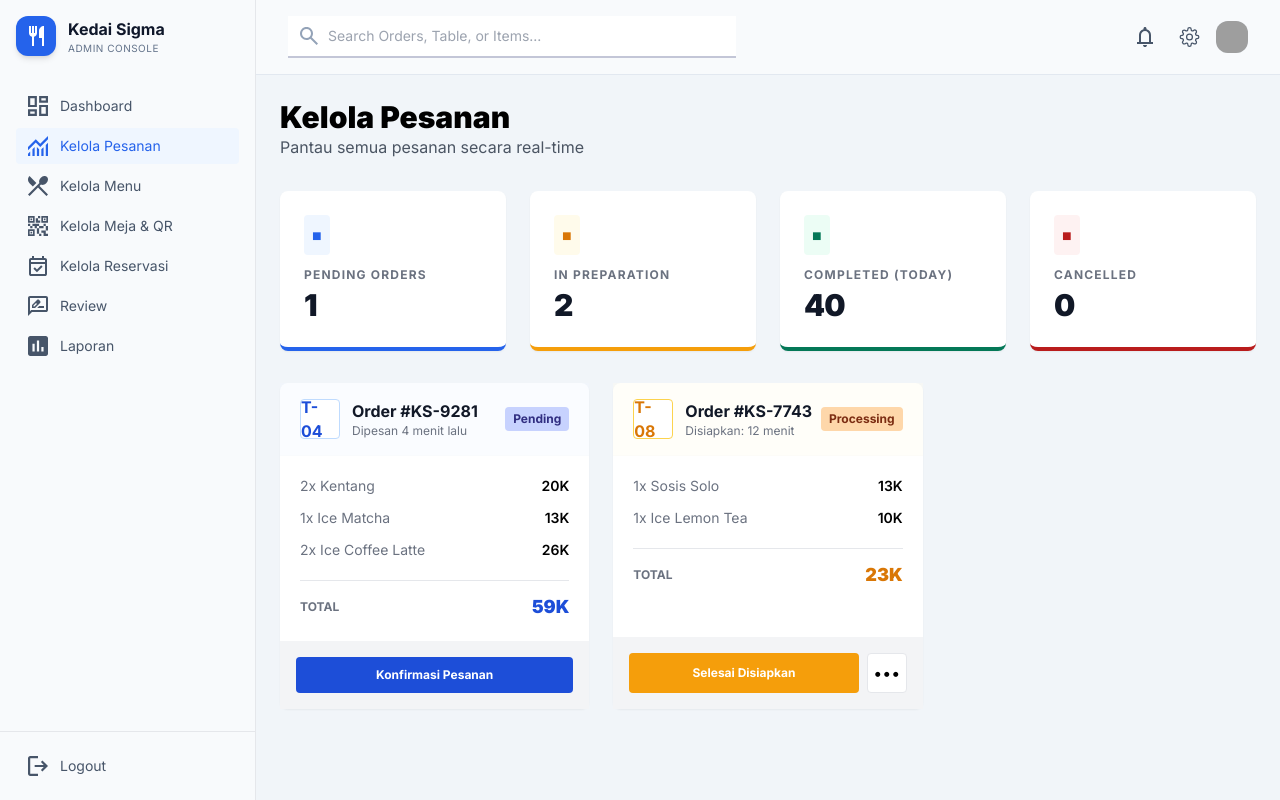
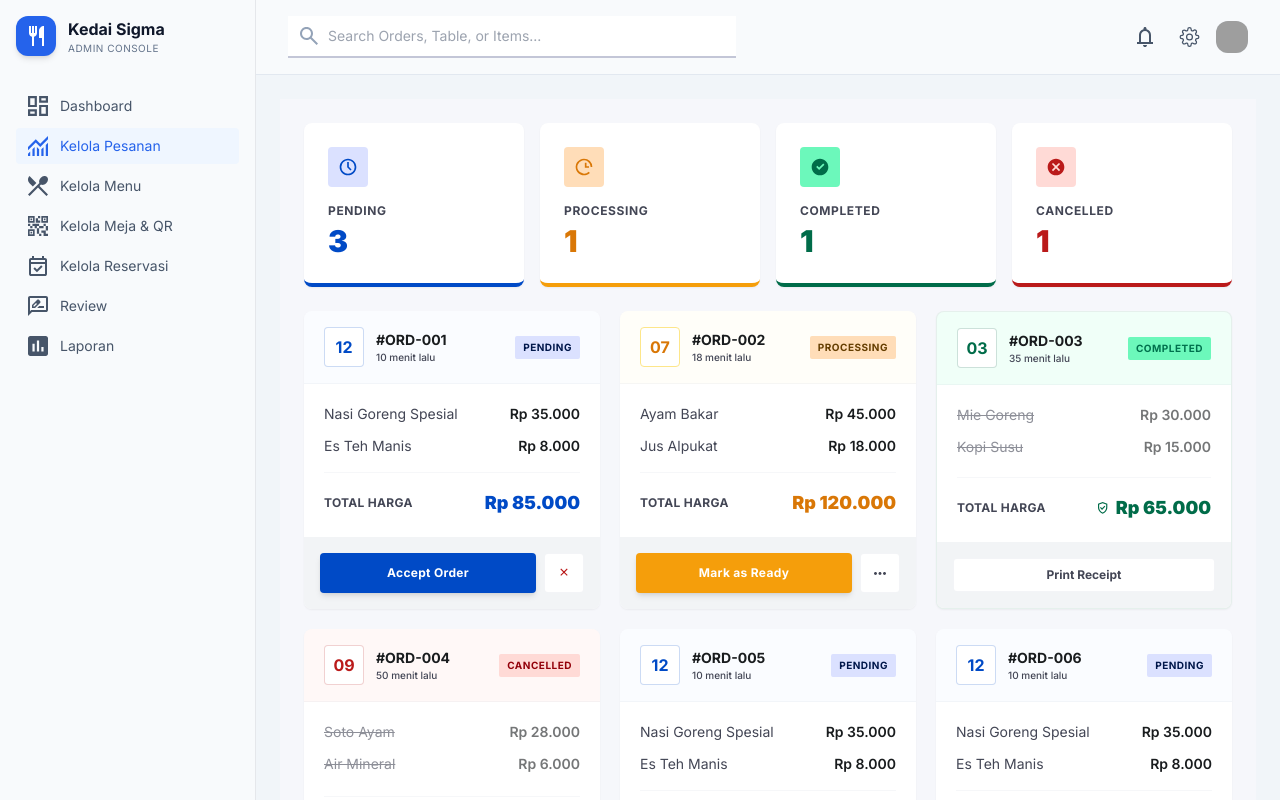
Before and after one commit to mkrisna1/web-kedai-sigma-frontend, a React (Vite) app: page /admin/pesanan in a window 1280 px wide. Shown: the top 800 px of the page. Built offline with nearby package versions, Linux system fonts and the light colour scheme; grey boxes are pictures that could not be loaded.

Commit message:
menyempunakan Pesanan.jsx

```diff
--- a/index.html
+++ b/index.html
@@ -5,14 +5,20 @@
     <link rel="icon" type="image/svg+xml" href="/favicon.svg" />
     <meta name="viewport" content="width=device-width, initial-scale=1.0" />
     <title>kedai-sigma-app</title>
+
+    <link
+      href="https://fonts.googleapis.com/css2?family=Inter:wght@400;500;600;700;900&display=swap"
+      rel="stylesheet"
+    />
+
+    <link
+      rel="stylesheet"
+      href="https://cdnjs.cloudflare.com/ajax/libs/font-awesome/6.5.0/css/all.min.css"
+    />
   </head>
+
   <body>
     <div id="root"></div>
     <script type="module" src="/src/main.jsx"></script>
   </body>
 </html>
-<link href="https://fonts.googleapis.com/css2?family=Inter:wght@400;500;600;700;900&display=swap" rel="stylesheet" />
-<link
-  rel="stylesheet"
-  href="https://cdnjs.cloudflare.com/ajax/libs/font-awesome/6.5.0/css/all.min.css"
-/>
--- a/src/App.css
+++ b/src/App.css
@@ -1,9 +1,7 @@
-@import url('https://fonts.googleapis.com/css2?family=Inter:wght@400;500;600;700;900&display=swap');
-
 @tailwind base;
 @tailwind components;
 @tailwind utilities;
 
 body {
-  font-family: "Inter", sans-serif;
+  font-family: 'Inter', sans-serif;
 }
--- a/src/features/admin/pages/Pesanan.jsx
+++ b/src/features/admin/pages/Pesanan.jsx
@@ -1,125 +1,165 @@
-import { useState } from "react";
+const cn = (...classes) => classes.filter(Boolean).join(" ");
 
-/* =========================
-   DATA
-========================= */
-const STATS = [
-  { label: "Pending Orders", value: 1, color: "border-blue-600", iconBg: "bg-blue-50", iconColor: "text-blue-600", valColor: "text-gray-900" },
-  { label: "In Preparation", value: 2, color: "border-amber-500", iconBg: "bg-amber-50", iconColor: "text-amber-600", valColor: "text-gray-900" },
-  { label: "Completed (Today)", value: 40, color: "border-emerald-700", iconBg: "bg-emerald-50", iconColor: "text-emerald-700", valColor: "text-gray-900" },
-  { label: "Cancelled", value: 0, color: "border-red-700", iconBg: "bg-red-50", iconColor: "text-red-700", valColor: "text-gray-900" },
-];
+const statusConfig = {
+  pending: {
+    badge: { bg: "bg-[#DBE1FF]", text: "text-[#00174B]", label: "Pending" },
+    headerBg: "bg-[rgba(239,246,255,0.30)]",
+    tableBorder: "border-[rgba(0,74,198,0.20)]",
+    tableText: "text-[#004AC6]",
+    tableBg: "bg-white",
+    totalColor: "text-[#004AC6]",
+  },
+  processing: {
+    badge: { bg: "bg-[#FFDDB8]", text: "text-[#653E00]", label: "Processing" },
+    headerBg: "bg-[rgba(255,251,235,0.30)]",
+    tableBorder: "border-[#FDE68A]",
+    tableText: "text-[#D97706]",
+    tableBg: "bg-white",
+    totalColor: "text-[#D97706]",
+  },
+  completed: {
+    badge: { bg: "bg-[#6CF8BB]", text: "text-[#00714D]", label: "Completed" },
+    headerBg: "bg-[rgba(108,248,187,0.10)]",
+    tableBorder: "border-[rgba(0,108,73,0.20)]",
+    tableText: "text-[#006C49]",
+    tableBg: "bg-white",
+    totalColor: "text-[#006C49]",
+  },
+  cancelled: {
+    badge: { bg: "bg-[#FFDAD6]", text: "text-[#93000A]", label: "Cancelled" },
+    headerBg: "bg-[rgba(255,218,214,0.20)]",
+    tableBorder: "border-[rgba(186,26,26,0.20)]",
+    tableText: "text-[#BA1A1A]",
+    tableBg: "bg-white",
+    totalColor: "text-[#BA1A1A]",
+  },
+};
 
-const ORDERS = [
-  {
-    id: "KS-9281",
-    table: "T-04",
-    tableColor: "border-blue-200 text-blue-700",
-    time: "Dipesan 4 menit lalu",
-    status: "Pending",
-    statusBg: "bg-indigo-200 text-indigo-900",
-    headerBg: "bg-blue-50/30",
-    items: [
-      { name: "2x Kentang", price: "20K" },
-      { name: "1x Ice Matcha", price: "13K" },
-      { name: "2x Ice Coffee Latte", price: "26K" },
-    ],
-    total: "59K",
-    totalColor: "text-blue-700",
-    primaryBtn: { label: "Konfirmasi Pesanan", bg: "bg-blue-700 hover:bg-blue-800 text-white", width: "w-full" },
-    secondaryBtn: null,
-    strikethrough: false,
-  },
-  {
-    id: "KS-7743",
-    table: "T-08",
-    tableColor: "border-amber-300 text-amber-600",
-    time: "Disiapkan: 12 menit",
-    status: "Processing",
-    statusBg: "bg-orange-200 text-orange-900",
-    headerBg: "bg-amber-50/30",
-    items: [
-      { name: "1x Sosis Solo", price: "13K" },
-      { name: "1x Ice Lemon Tea", price: "10K" },
-    ],
-    total: "23K",
-    totalColor: "text-amber-600",
-    primaryBtn: { label: "Selesai Disiapkan", bg: "bg-amber-500 hover:bg-amber-600 text-white", width: "flex-1" },
-    secondaryBtn: true,
-    strikethrough: false,
-  },
-];
+const ClockIcon = () => (
+  <svg width="20" height="20" viewBox="0 0 24 24" fill="none">
+    <path d="M12 22C6.477 22 2 17.523 2 12S6.477 2 12 2s10 4.477 10 10-4.477 10-10 10Zm0-2a8 8 0 1 0 0-16 8 8 0 0 0 0 16Zm1-8.414 3.293 3.293-1.414 1.414L11 12.414V6h2v5.586Z" fill="currentColor" />
+  </svg>
+);
 
-/* =========================
-   COMPONENTS
-========================= */
-function StatCard({ label, value, color, iconBg, iconColor, valColor }) {
+const ProcessingIcon = () => (
+  <svg width="20" height="20" viewBox="0 0 24 24" fill="none">
+    <path d="M12 2a10 10 0 0 1 10 10h-2a8 8 0 1 0-2.343 5.657l1.414 1.414A10 10 0 1 1 12 2Zm1 5v6h5v-2h-3V7h-2Z" fill="currentColor" />
+  </svg>
+);
+
+const CheckIcon = () => (
+  <svg width="20" height="20" viewBox="0 0 24 24" fill="none">
+    <path d="M12 22C6.477 22 2 17.523 2 12S6.477 2 12 2s10 4.477 10 10-4.477 10-10 10Zm-1.05-6.464 6.364-6.364-1.414-1.414-4.95 4.95-2.121-2.122-1.414 1.414 3.535 3.536Z" fill="currentColor" />
+  </svg>
+);
+
+const XIcon = () => (
+  <svg width="20" height="20" viewBox="0 0 24 24" fill="none">
+    <path d="M12 22C6.477 22 2 17.523 2 12S6.477 2 12 2s10 4.477 10 10-4.477 10-10 10Zm3.536-14.95L12 10.586 8.464 7.05 7.05 8.464 10.586 12 7.05 15.536l1.414 1.414L12 13.414l3.536 3.536 1.414-1.414L13.414 12l3.536-3.536-1.414-1.414Z" fill="currentColor" />
+  </svg>
+);
+
+const CancelIcon = () => (
+  <svg width="14" height="14" viewBox="0 0 24 24" fill="none">
+    <path d="M18.3 5.71 16.89 4.3 12 9.17 7.11 4.3 5.7 5.71 10.59 10.6 5.7 15.49 7.11 16.9 12 12.01 16.89 16.9 18.3 15.49 13.41 10.6 18.3 5.71Z" fill="currentColor" />
+  </svg>
+);
+
+const ShieldIcon = () => (
+  <svg width="10" height="12" viewBox="0 0 10 12" fill="none">
+    <path d="M4.05417 7.90417L7.35 4.60833L6.51875 3.77708L4.05417 6.24167L2.82917 5.01667L1.99792 5.84792L4.05417 7.90417ZM4.66667 11.6667C3.31528 11.3264 2.19965 10.551 1.31979 9.34062C0.439931 8.13021 0 6.78611 0 5.30833V1.75L4.66667 0L9.33333 1.75V5.30833C9.33333 6.78611 8.8934 8.13021 8.01354 9.34062C7.13368 10.551 6.01806 11.3264 4.66667 11.6667ZM4.66667 10.4417C5.67778 10.1208 6.51389 9.47917 7.175 8.51667C7.83611 7.55417 8.16667 6.48472 8.16667 5.30833V2.55208L4.66667 1.23958L1.16667 2.55208V5.30833C1.16667 6.48472 1.49722 7.55417 2.15833 8.51667C2.81944 9.47917 3.65556 10.1208 4.66667 10.4417Z" fill="#006C49" />
+  </svg>
+);
+
+const DotsIcon = () => (
+  <svg width="12" height="3" viewBox="0 0 12 3" fill="none">
+    <path d="M1.5 3C1.0875 3 0.734375 2.85313 0.440625 2.55938C0.146875 2.26562 0 1.9125 0 1.5C0 1.0875 0.146875 0.734375 0.440625 0.440625C0.734375 0.146875 1.0875 0 1.5 0C1.9125 0 2.26562 0.146875 2.55938 0.440625C2.85313 0.734375 3 1.0875 3 1.5C3 1.9125 2.85313 2.26562 2.55938 2.55938C2.26562 2.85313 1.9125 3 1.5 3ZM6 3C5.5875 3 5.23438 2.85313 4.94063 2.55938C4.64688 2.26562 4.5 1.9125 4.5 1.5C4.5 1.0875 4.64688 0.734375 4.94063 0.440625C5.23438 0.146875 5.5875 0 6 0C6.4125 0 6.76562 0.146875 7.05937 0.440625C7.35312 0.734375 7.5 1.0875 7.5 1.5C7.5 1.9125 7.35312 2.26562 7.05937 2.55938C6.76562 2.85313 6.4125 3 6 3ZM10.5 3C10.0875 3 9.73438 2.85313 9.44063 2.55938C9.14688 2.26562 9 1.9125 9 1.5C9 1.0875 9.14688 0.734375 9.44063 0.440625C9.73438 0.146875 10.0875 0 10.5 0C10.9125 0 11.2656 0.146875 11.5594 0.440625C11.8531 0.734375 12 1.0875 12 1.5C12 1.9125 11.8531 2.26562 11.5594 2.55938C11.2656 2.85313 10.9125 3 10.5 3Z" fill="#434655" />
+  </svg>
+);
+
+function StatCard({ label, value, icon, accentColor, valueColor }) {
   return (
-    <div className={`flex-1 bg-white rounded-lg shadow-sm border-b-4 ${color} p-6 flex flex-col gap-1`}>
-      <div className={`rounded p-2 w-fit ${iconBg}`}>
-        <span className={`${iconColor}`}>■</span>
-      </div>
-
-      <p className="text-xs font-bold tracking-widest uppercase text-gray-500 mt-2">
-        {label}
-      </p>
-
-      <p className={`text-3xl font-black tracking-tight ${valColor}`}>
-        {value}
-      </p>
+    <div className={cn("flex flex-col gap-1 p-6 rounded-lg bg-white shadow-sm border-b-4", accentColor)}>
+      <div className="flex justify-between items-start">{icon}</div>
+      <p className="text-[#434655] text-xs font-bold leading-4 tracking-[0.6px] uppercase mt-3">{label}</p>
+      <p className={cn("text-3xl font-black leading-9", valueColor)}>{value}</p>
     </div>
   );
 }
 
-function OrderCard({ order }) {
+function OrderCard({ tableNumber, orderId, timeLabel, status, items, total }) {
+  const cfg = statusConfig[status] ?? statusConfig.pending;
+  const isCompleted = status === "completed";
+  const isCancelled = status === "cancelled";
+  const isDimmed = isCompleted || isCancelled;
+
   return (
-    <div className="bg-white rounded-lg shadow-sm flex flex-col">
+    <div className={cn("flex flex-col rounded-lg bg-white shadow-sm overflow-hidden", isCompleted && "border border-[rgba(0,108,73,0.10)]")}>
+      <div className={cn("flex items-center justify-between px-5 py-4 border-b border-[rgba(195,198,215,0.15)]", cfg.headerBg)}>
+        <div className="flex items-center gap-3">
+          <div className={cn("flex items-center justify-center w-10 h-10 rounded border font-bold text-base", cfg.tableBorder, cfg.tableText, cfg.tableBg)}>
+            {tableNumber}
+          </div>
 
-      {/* Header */}
-      <div className={`flex justify-between items-center px-5 py-4 ${order.headerBg} border-b border-gray-100/20`}>
-        <div className="flex items-center gap-3">
-          <div className={`w-10 h-10 bg-white border rounded flex items-center justify-center font-bold ${order.tableColor}`}>
-            {order.table}
-          </div>
-          <div>
-            <p className="font-bold text-gray-900">Order #{order.id}</p>
-            <p className="text-xs text-gray-500">{order.time}</p>
+          <div className="flex flex-col">
+            <span className="text-[#191C1E] text-sm font-bold leading-5">{orderId}</span>
+            <span className="text-[#434655] text-[10px] font-medium leading-[15px]">{timeLabel}</span>
           </div>
         </div>
 
-        <span className={`text-xs font-bold px-2 py-1 rounded ${order.statusBg}`}>
-          {order.status}
+        <span className={cn("px-2 py-1 rounded-sm text-[10px] font-bold leading-[15px] tracking-[0.5px] uppercase", cfg.badge.bg, cfg.badge.text)}>
+          {cfg.badge.label}
         </span>
       </div>
 
-      {/* Items */}
-      <div className="p-5 flex flex-col gap-3 flex-1">
-        {order.items.map((item, i) => (
-          <div key={i} className="flex justify-between text-sm">
-            <span className="text-gray-500">{item.name}</span>
-            <span className="font-semibold">{item.price}</span>
+      <div className="flex flex-col gap-4 px-5 py-5 flex-1">
+        <div className="flex flex-col gap-3">
+          {items.map((item, idx) => (
+            <div key={`${item.name}-${idx}`} className={cn("flex justify-between items-start", isDimmed && "opacity-60")}>
+              <span className={cn("text-[#434655] text-sm leading-5", isDimmed && "line-through")}>{item.name}</span>
+              <span className="text-[#191C1E] text-sm font-semibold leading-5 flex-shrink-0 ml-2">{item.price}</span>
+            </div>
+          ))}
+        </div>
+
+        <div className="flex justify-between items-center pt-4 border-t border-[rgba(195,198,215,0.15)] mt-auto">
+          <span className="text-[#434655] text-xs font-bold leading-4 uppercase tracking-wide">Total Harga</span>
+
+          <div className="flex items-center gap-2">
+            {isCompleted && <ShieldIcon />}
+            <span className={cn("text-lg font-black leading-7", cfg.totalColor)}>{total}</span>
           </div>
-        ))}
-
-        <div className="border-t pt-3 flex justify-between items-center mt-2">
-          <span className="text-xs font-bold uppercase text-gray-500">
-            Total
-          </span>
-          <span className={`text-lg font-black ${order.totalColor}`}>
-            {order.total}
-          </span>
         </div>
       </div>
 
-      {/* Footer */}
-      <div className="bg-gray-100 px-4 py-4 flex gap-2">
-        <button className={`flex-1 py-2.5 rounded text-xs font-bold ${order.primaryBtn.bg}`}>
-          {order.primaryBtn.label}
-        </button>
+      <div className="px-4 py-4 bg-[#F2F4F6] flex gap-2">
+        {status === "pending" && (
+          <>
+            <button className="flex-1 py-3 rounded bg-[#004AC6] text-white text-xs font-bold tracking-wide shadow-md hover:bg-blue-800 transition-colors">
+              Accept Order
+            </button>
 
-        {order.secondaryBtn && (
-          <button className="w-10 h-10 bg-white border rounded flex items-center justify-center">
-            •••
+            <button className="flex items-center justify-center w-10 h-10 rounded border border-[rgba(195,198,215,0.20)] bg-white text-[#BA1A1A] hover:bg-red-50 transition-colors flex-shrink-0">
+              <CancelIcon />
+            </button>
+          </>
+        )}
+
+        {status === "processing" && (
+          <>
+            <button className="flex-1 py-3 rounded bg-[#F59E0B] text-white text-xs font-bold tracking-wide shadow-md hover:bg-amber-500 transition-colors">
+              Mark as Ready
+            </button>
+
+            <button className="flex items-center justify-center w-10 h-10 rounded border border-[rgba(195,198,215,0.20)] bg-white hover:bg-slate-50 transition-colors flex-shrink-0">
+              <DotsIcon />
+            </button>
+          </>
+        )}
+
+        {(isCompleted || isCancelled) && (
+          <button className="flex-1 py-2 rounded border border-[rgba(195,198,215,0.20)] bg-white text-[#434655] text-xs font-bold hover:bg-slate-50 transition-colors">
+            Print Receipt
           </button>
         )}
       </div>
@@ -127,34 +167,90 @@ function OrderCard({ order }) {
   );
 }
 
-/* =========================
-   PAGE (CONTENT ONLY)
-========================= */
 export default function Pesanan() {
+  const orders = [
+    {
+      tableNumber: "12",
+      orderId: "#ORD-001",
+      timeLabel: "10 menit lalu",
+      status: "pending",
+      total: "Rp 85.000",
+      items: [
+        { name: "Nasi Goreng Spesial", price: "Rp 35.000" },
+        { name: "Es Teh Manis", price: "Rp 8.000" },
+      ],
+    },
+    {
+      tableNumber: "07",
+      orderId: "#ORD-002",
+      timeLabel: "18 menit lalu",
+      status: "processing",
+      total: "Rp 120.000",
+      items: [
+        { name: "Ayam Bakar", price: "Rp 45.000" },
+        { name: "Jus Alpukat", price: "Rp 18.000" },
+      ],
+    },
+    {
+      tableNumber: "03",
+      orderId: "#ORD-003",
+      timeLabel: "35 menit lalu",
+      status: "completed",
+      total: "Rp 65.000",
+      items: [
+        { name: "Mie Goreng", price: "Rp 30.000" },
+        { name: "Kopi Susu", price: "Rp 15.000" },
+      ],
+    },
+    {
+      tableNumber: "09",
+      orderId: "#ORD-004",
+      timeLabel: "50 menit lalu",
+      status: "cancelled",
+      total: "Rp 42.000",
+      items: [
+        { name: "Soto Ayam", price: "Rp 28.000" },
+        { name: "Air Mineral", price: "Rp 6.000" },
+      ],
+    },
+    {
+      tableNumber: "12",
+      orderId: "#ORD-005",
+      timeLabel: "10 menit lalu",
+      status: "pending",
+      total: "Rp 85.000",
+      items: [
+        { name: "Nasi Goreng Spesial", price: "Rp 35.000" },
+        { name: "Es Teh Manis", price: "Rp 8.000" },
+      ],
+    },
+    {
+      tableNumber: "12",
+      orderId: "#ORD-006",
+      timeLabel: "10 menit lalu",
+      status: "pending",
+      total: "Rp 85.000",
+      items: [
+        { name: "Nasi Goreng Spesial", price: "Rp 35.000" },
+        { name: "Es Teh Manis", price: "Rp 8.000" },
+      ],
+    },
+  ];
+
   return (
-    <div className="flex flex-col gap-8">
-
-      {/* Header */}
-      <div>
-        <h1 className="text-3xl font-extrabold">Kelola Pesanan</h1>
-        <p className="text-gray-600">
-          Pantau semua pesanan secara real-time
-        </p>
+    <main className="min-h-screen bg-[#F6F7FB] p-6 font-['Inter',sans-serif]">
+      <div className="grid grid-cols-1 sm:grid-cols-2 xl:grid-cols-4 gap-4 mb-6">
+        <StatCard label="Pending" value="3" accentColor="border-[#004AC6]" valueColor="text-[#004AC6]" icon={<div className="w-10 h-10 rounded bg-[#DBE1FF] text-[#004AC6] flex items-center justify-center"><ClockIcon /></div>} />
+        <StatCard label="Processing" value="1" accentColor="border-[#F59E0B]" valueColor="text-[#D97706]" icon={<div className="w-10 h-10 rounded bg-[#FFDDB8] text-[#D97706] flex items-center justify-center"><ProcessingIcon /></div>} />
+        <StatCard label="Completed" value="1" accentColor="border-[#006C49]" valueColor="text-[#006C49]" icon={<div className="w-10 h-10 rounded bg-[#6CF8BB] text-[#006C49] flex items-center justify-center"><CheckIcon /></div>} />
+        <StatCard label="Cancelled" value="1" accentColor="border-[#BA1A1A]" valueColor="text-[#BA1A1A]" icon={<div className="w-10 h-10 rounded bg-[#FFDAD6] text-[#BA1A1A] flex items-center justify-center"><XIcon /></div>} />
       </div>
 
-      {/* Stats */}
-      <div className="flex gap-6">
-        {STATS.map((s, i) => (
-          <StatCard key={i} {...s} />
+      <div className="grid grid-cols-1 md:grid-cols-2 xl:grid-cols-3 gap-5">
+        {orders.map((order) => (
+          <OrderCard key={order.orderId} {...order} />
         ))}
       </div>
-
-      {/* Orders */}
-      <div className="grid grid-cols-3 gap-6">
-        {ORDERS.map((o, i) => (
-          <OrderCard key={i} order={o} />
-        ))}
-      </div>
-    </div>
+    </main>
   );
 }
--- a/src/index.css
+++ b/src/index.css
@@ -1,13 +1,7 @@
-/* ===== src/index.css ===== */
 @tailwind base;
 @tailwind components;
 @tailwind utilities;
 
-/* Import Font Google (harus setelah tailwind) */
-@import url('https://fonts.googleapis.com/css2?family=Inter:wght@400;500;600;700;900&display=swap');
-
 body {
-  font-family: 'Inter', system-ui, sans-serif;
+  font-family: 'Inter', sans-serif;
 }
-
-/* CSS tambahan lain kalau ada */
```
Also changed, not shown: src/features/admin/pages/Login.jsx (+36 -15 lines), src/services/api.js (+32 -0 lines).
